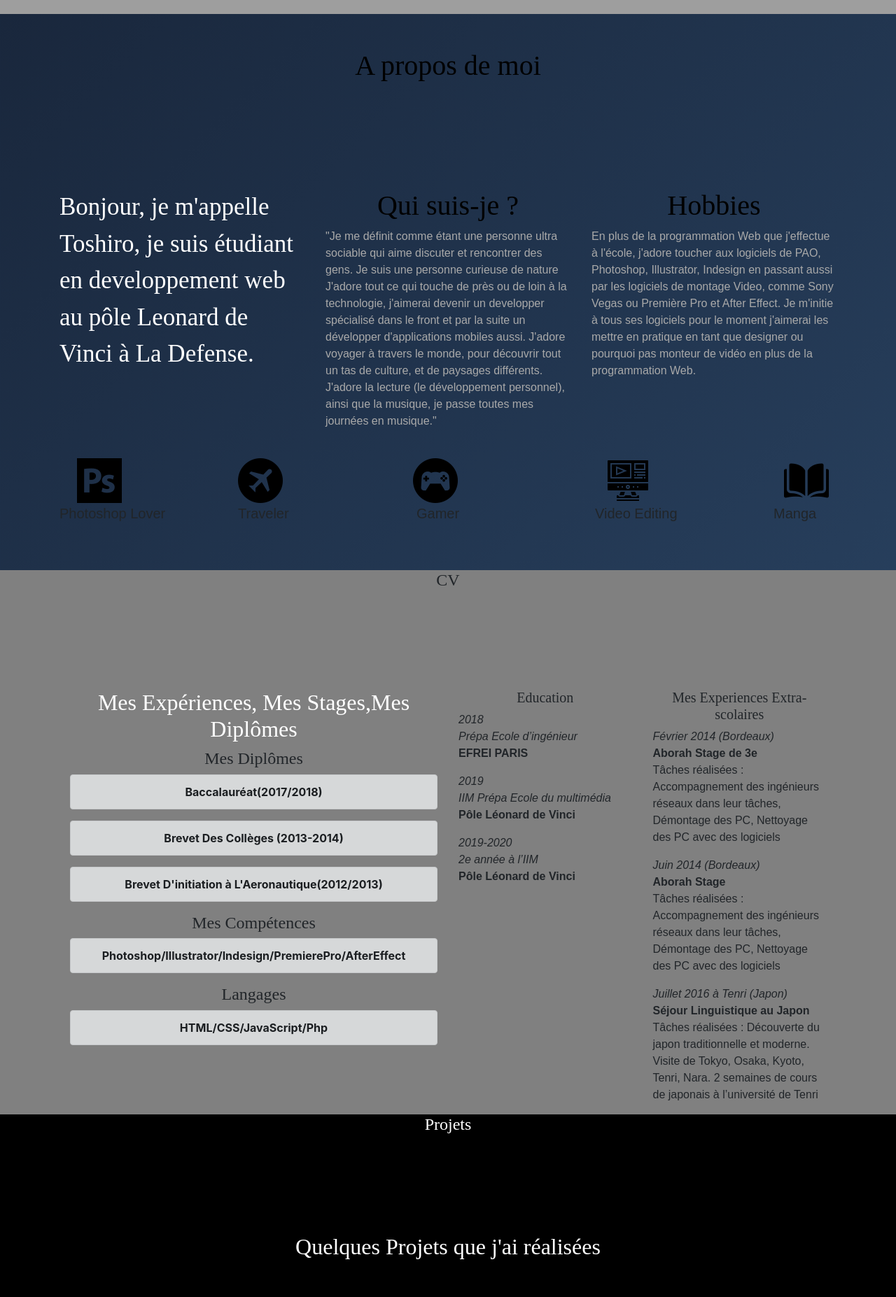
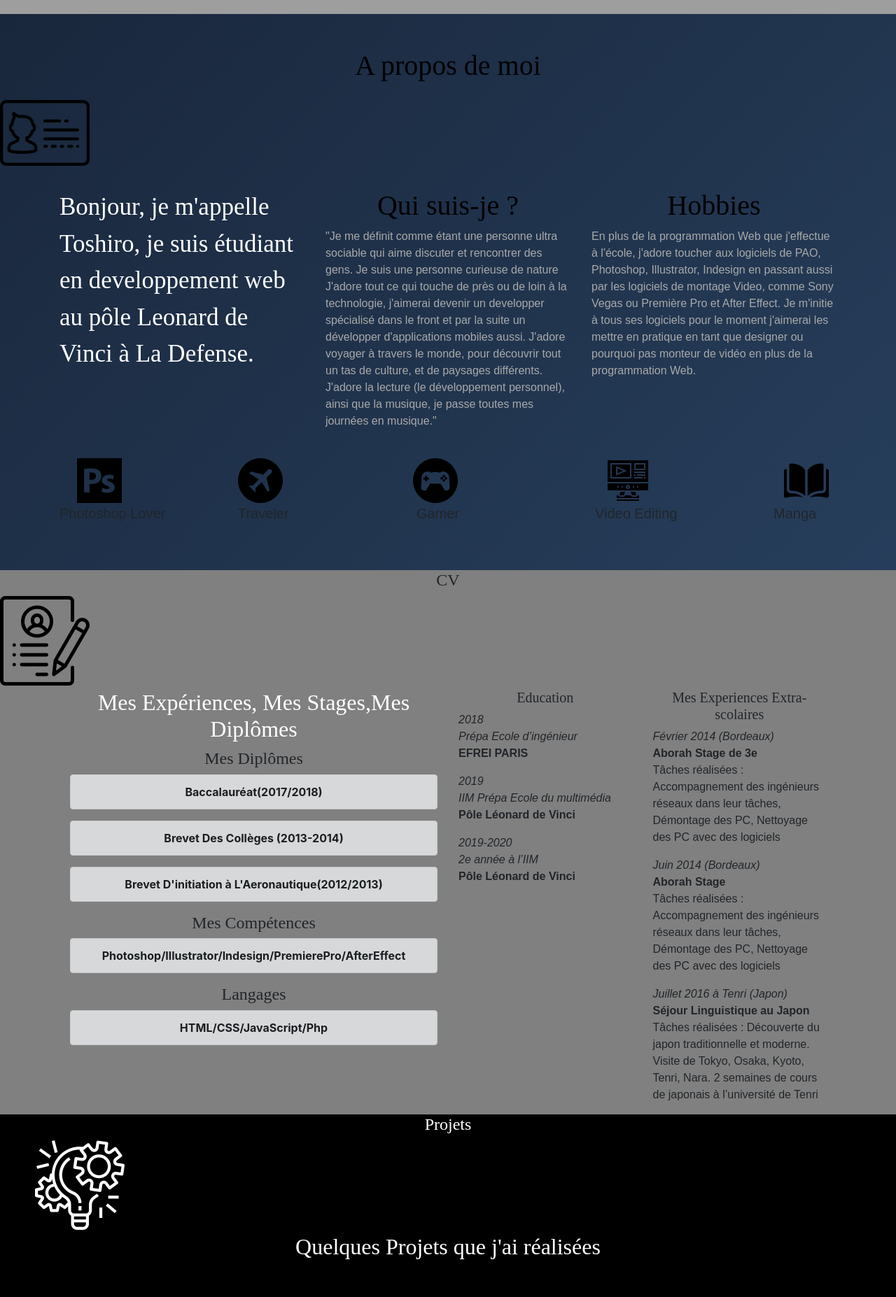
Before and after one commit to ToshhM/Portefolio, a plain HTML site: page index.html in a window 1280 px wide. Shown: the part 780-2634 px from the top of the page at 70% size. Drawn offline with nearby package versions, Linux system fonts and the light colour scheme; some packages are replaced by stand-ins of ours; grey boxes are pictures that could not be loaded; a script that the page names is missing; files whose address does not match are found by name.

Commit message:
Image insert in HTML

```diff
--- a/index.html
+++ b/index.html
@@ -9,7 +9,7 @@
     <link rel="stylesheet" href="https://stackpath.bootstrapcdn.com/bootstrap/4.3.1/css/bootstrap.min.css" integrity="sha384-ggOyR0iXCbMQv3Xipma34MD+dH/1fQ784/j6cY/iJTQUOhcWr7x9JvoRxT2MZw1T" crossorigin="anonymous">
     <link href="Lightbox/css/lc_lightbox.min.css" rel="stylesheet"/>
     <link href="Lightbox/skins/dark.css" rel="stylesheet"/>
-
+    <link https="//cdnjs.cloudflare.com/ajax/libs/animate.css/3.7.2/animate.css" rel="stylesheet"/>
 
     <title>Portefolio</title>
 
@@ -35,6 +35,7 @@
             <div class=text-me>
                 <h4></h4>
                 <div class=logo-me>
+                        <img src="id-card.png" class=logo-me>
                 </div>
             </div>
         </div>
@@ -98,6 +99,7 @@
                     <div class=text-me2>
                         <h4>CV</h4>
                         <div class=logo-me2>
+                                <img src="resume.png" class=logo-me2>
                         </div>
                     </div>
                 </div>
@@ -183,6 +185,7 @@
         <div class=text-me3>
             <h4>Projets</h4>
             <div class=logo-me3>
+                <img src="project1.png" class=logo-me3>
             </div>
         </div>
     </div>
```
